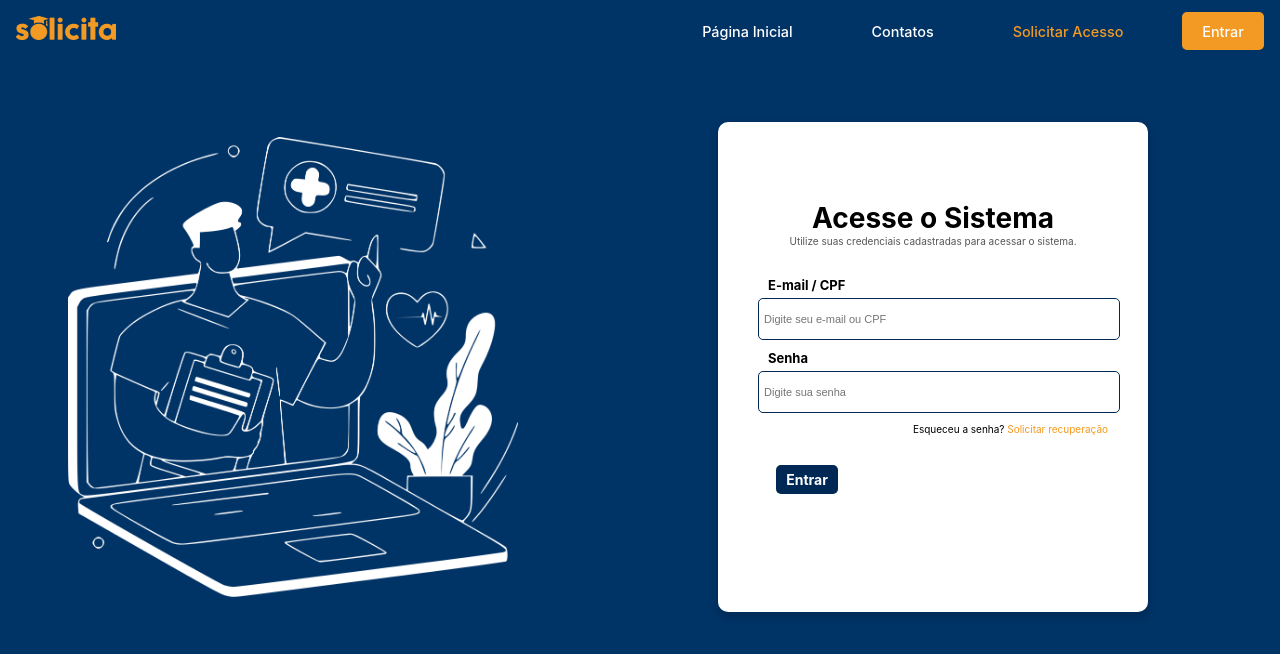
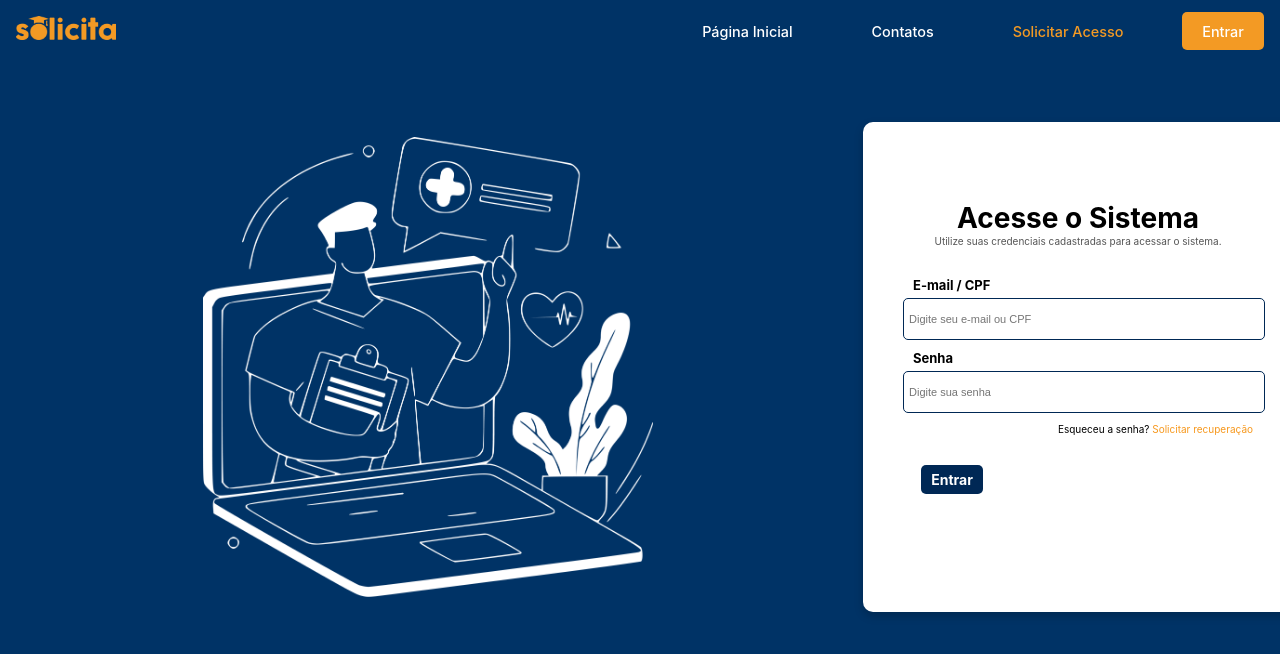
Before and after one commit to laisqueiroz/solicita, a Vue app in the folder frontend/: page /Login in a window 1280 px wide. Shown: the top 654 px of the page. Built offline with nearby package versions, Linux system fonts and the light colour scheme.

Commit message:
posição da tela de login

```diff
--- a/frontend/src/views/LoginPage.vue
+++ b/frontend/src/views/LoginPage.vue
@@ -31,8 +31,6 @@ h1 {
 }
         .container {
             display: flex;
-            align-items: center;
-            justify-content: center;
             gap: 200px;
             max-width: 1100px;
             width: 100%;
@@ -41,6 +39,8 @@ h1 {
         .illustration img {
             max-width: 450px;
             height: auto;
+            position: relative;
+            left: 140px;
         }
 
         .login-box {
@@ -53,6 +53,8 @@ h1 {
             width: 350px;
             height: 390px;
             text-align: center;
+            position: relative;
+            left: 140px;
         }
 
         .login-box h1 {
```
